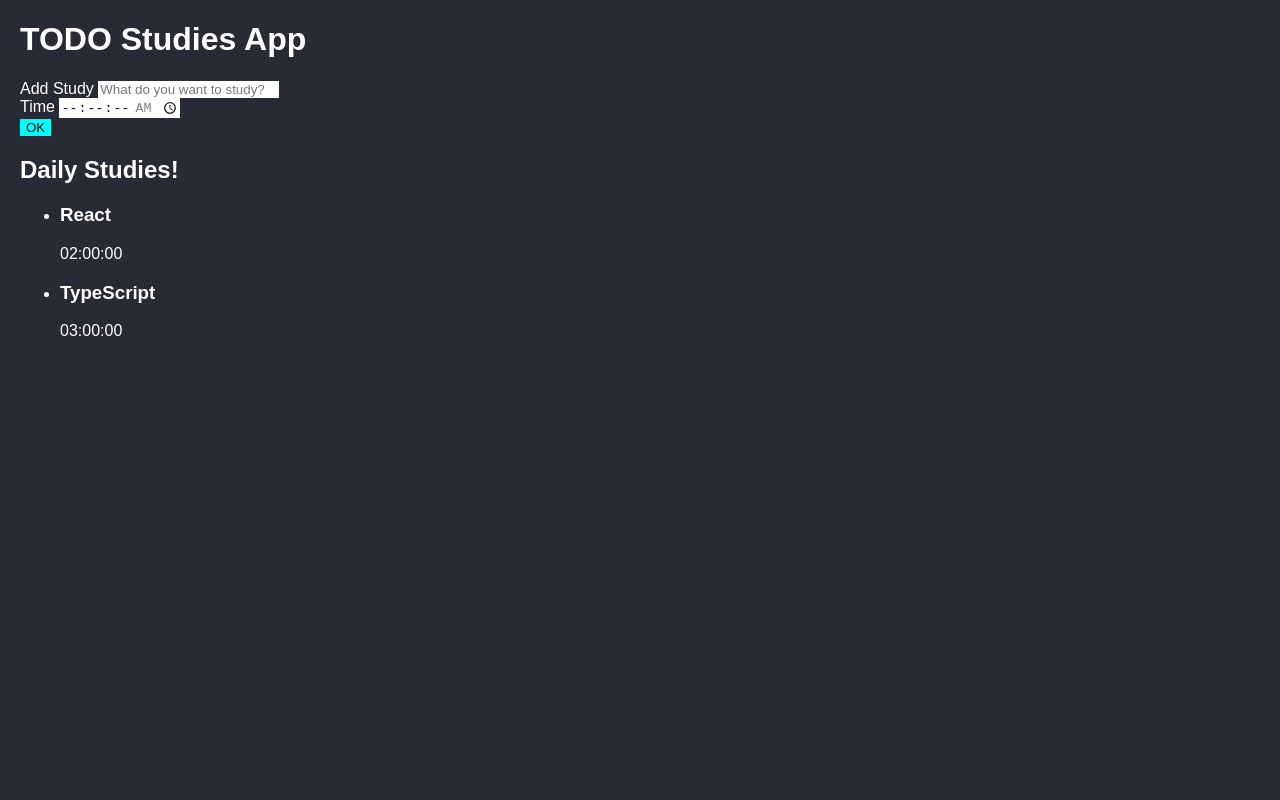
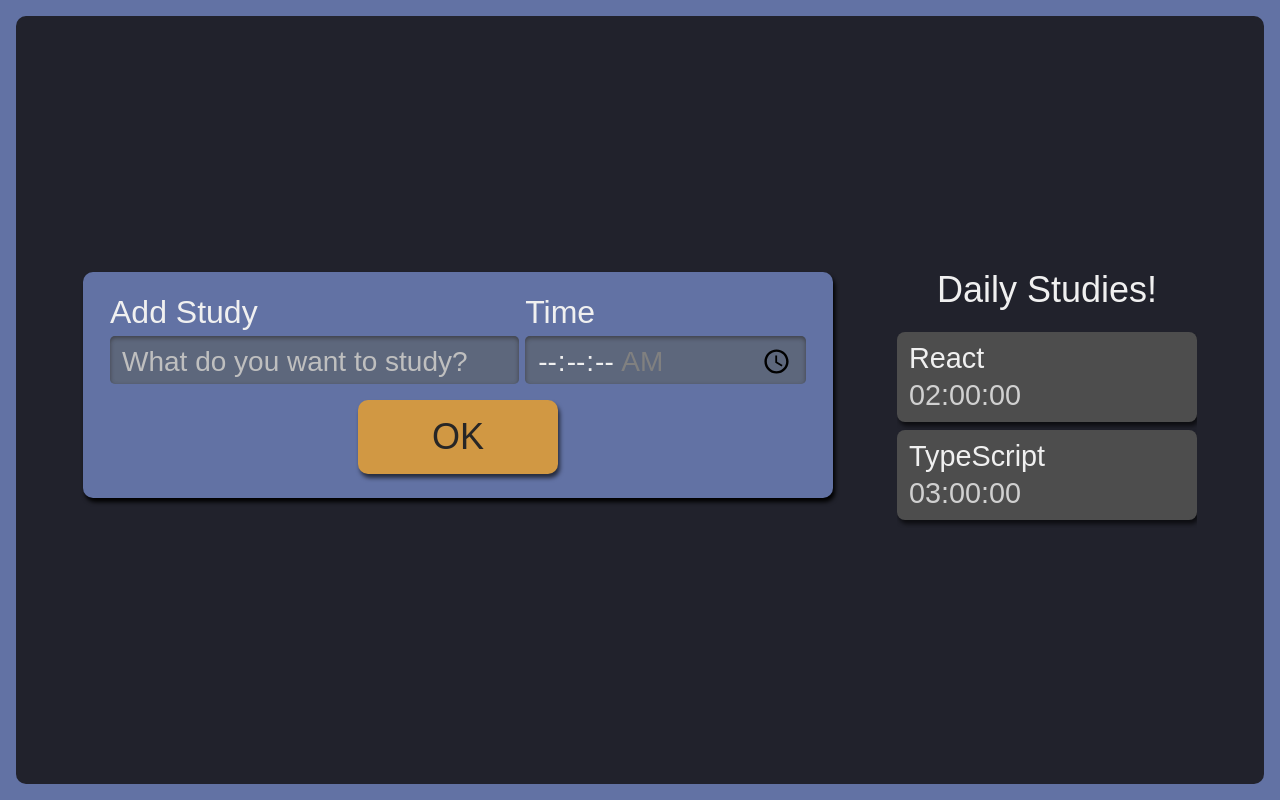
Before and after one commit to emiscode/react-typescript, a React (Create React App) app: page / in a window 1280 px wide. Built offline with nearby package versions, Linux system fonts and the light colour scheme.

Commit message:
Add styles

```diff
--- a/src/App.tsx
+++ /dev/null
@@ -1,14 +0,0 @@
-import Form from './components/Form';
-import List from './components/List';
-
-function App() {
-  return (
-    <div className="App">
-      <h1> TODO Studies App </h1>
-      <Form />
-      <List />
-    </div>
-  );
-}
-
-export default App;
--- a/src/components/Button/index.tsx
+++ b/src/components/Button/index.tsx
@@ -1,13 +1,10 @@
 import React from 'react';
+import './style.scss';
 
 class Button extends React.Component {
     render() {
         return (
-            <button style={{
-                backgroundColor: 'cyan'
-            }}>
-                OK
-            </button>
+            <button className='btn'>OK</button>
         )
     }
 }
--- /dev/null
+++ b/src/components/Button/style.scss
@@ -0,0 +1,25 @@
+.btn {
+  align-self: center;
+  background-color: #d19843;
+  border-radius: 10px;
+  box-shadow: 2px 4px 4px #0000009f;
+  color: #272626;
+  cursor: pointer;
+  font-size: 1.25rem;
+  padding: 16px;
+  width: 150px;
+
+  &:active {
+    background-color: #7ca6b7;
+    box-shadow: 2px 2px 4px #0000009f inset;
+  }
+}
+
+@media screen and (min-width: 1280px) {
+  .btn {
+    grid-column-start: span 2;
+    justify-self: center;
+    width: 200px;
+    font-size: 2.25rem;
+  }
+}
--- a/src/components/Form/index.tsx
+++ b/src/components/Form/index.tsx
@@ -1,11 +1,12 @@
 import React from 'react';
 import Button from '../Button';
+import './style.scss';
 
 class Form extends React.Component {
     render() {
         return (
-            <form>
-                <div>
+            <form className='addTask'>
+                <div className='inputContainer'>
                     <label htmlFor='task'> Add Study </label>
                     <input
                         type='text'
@@ -15,7 +16,7 @@
                         required
                     />
                 </div>
-                <div>
+                <div className='inputContainer'>
                     <label htmlFor='time'> Time </label>
                     <input
                         type='time'
--- /dev/null
+++ b/src/components/Form/style.scss
@@ -0,0 +1,61 @@
+.addTask {
+  display: flex;
+  flex-direction: column;
+  grid-area: new-task;
+  background-color: #6272a4;
+  border-radius: 10px;
+  box-shadow: 2px 4px 4px #000;
+  padding: 12px;
+
+  .inputContainer {
+    display: flex;
+    flex-direction: column;
+    width: 100%;
+    margin-bottom: 16px;
+
+    label {
+      margin-bottom: 8px;
+      font-size: 1.25rem;
+    }
+
+    input {
+      width: 100%;
+      padding: 8px 12px 4px;
+      box-sizing: border-box;
+      border: unset;
+      border-radius: 5px;
+      background-color: #5d677c;
+      box-shadow: 0px 2px 4px #2d2b2b9f inset;
+
+      &::placeholder {
+        color: #bfbfbf;
+      }
+    }
+  }
+
+  @media screen and (min-width: 1280px) {
+    flex-direction: row;
+    flex-wrap: wrap;
+    justify-content: space-around;
+    font-size: 2.25rem;
+    padding: 24px;
+    box-sizing: border-box;
+
+    .inputContainer {
+      width: calc(60% - 12px);
+
+      &:last-of-type {
+        width: 40%;
+      }
+
+      label {
+        font-size: 2rem;
+      }
+
+      input {
+        height: 100%;
+        font-size: 1.75rem;
+      }
+    }
+  }
+}
--- a/src/components/List/index.tsx
+++ b/src/components/List/index.tsx
@@ -1,4 +1,4 @@
-import React from 'react';
+import './style.scss';
 
 function List() {
     const tasks = [
@@ -13,11 +13,11 @@
     ];
 
     return (
-        <aside>
+        <aside className='listTasks'>
             <h2> Daily Studies! </h2>
             <ul>
                 {tasks.map((item, index) => (
-                    <li key={index}>
+                    <li key={index} className='item'>
                         <h3> {item.task} </h3>
                         <span> {item.time} </span>
                     </li>
--- /dev/null
+++ b/src/components/List/style.scss
@@ -0,0 +1,74 @@
+.listTasks {
+  grid-area: tasks;
+  height: 100%;
+
+  h2 {
+    font-size: 1.25rem;
+    margin-bottom: 12px;
+  }
+
+  ul {
+    max-height: 350px;
+    overflow-y: scroll;
+    scrollbar-width: thin;
+  }
+
+  @media screen and (min-width: 1280px) {
+    h2 {
+      text-align: center;
+      font-size: 2.25rem;
+      margin-bottom: 24px;
+    }
+
+    ul {
+      overflow: auto;
+      max-height: 500px;
+    }
+  }
+}
+
+.item {
+  background-color: #4d4d4d;
+  border-radius: 8px;
+  box-shadow: 2px 4px 4px #0000009f;
+  padding: 12px;
+  margin-bottom: 8px;
+  position: relative;
+  cursor: pointer;
+
+  h3 {
+    margin-bottom: 8px;
+    word-break: break-all;
+  }
+
+  span {
+    color: #d0d0d0;
+  }
+
+  @media screen and (min-width: 1280px) {
+    font-size: 1.8rem;
+  }
+}
+
+.itemSelected {
+  background-color: #292929;
+  box-shadow: 2px 4px 4px #0000009f inset;
+}
+
+.itemCompleted {
+  background-color: #566f42;
+  cursor: auto;
+
+  .completed {
+    display: block;
+    background-image: url("../../assets/img/check-mark.svg");
+    background-repeat: no-repeat;
+    background-size: 38px 38px;
+    position: absolute;
+    top: 50%;
+    right: 12px;
+    transform: translateY(-50%);
+    width: 42px;
+    height: 43px;
+  }
+}
--- a/src/index.css
+++ b/src/index.css
@@ -1,12 +1,100 @@
-* {
-  border: none;
+html, body, div, span, applet, object, iframe,
+h1, h2, h3, h4, h5, h6, p, blockquote, pre,
+a, abbr, acronym, address, big, cite, code,
+del, dfn, em, img, ins, kbd, q, s, samp,
+small, strike, strong, sub, sup, tt, var,
+b, u, i, center,
+dl, dt, dd, ol, ul, li,
+fieldset, form, label, legend,
+table, caption, tbody, tfoot, thead, tr, th, td,
+article, aside, canvas, details, embed,
+figure, figcaption, footer, header, hgroup,
+menu, nav, output, ruby, section, summary,
+time, mark, audio, video {
+	margin: 0;
+	padding: 0;
+	border: 0;
+	font-size: 100%;
+	font: inherit;
+	vertical-align: baseline;
+}
+/* HTML5 display-role reset for older browsers */
+article, aside, details, figcaption, figure,
+footer, header, hgroup, menu, nav, section {
+	display: block;
+}
+body {
+	line-height: 1;
+}
+ol, ul {
+	list-style: none;
+}
+blockquote, q {
+	quotes: none;
+}
+blockquote:before, blockquote:after,
+q:before, q:after {
+	content: '';
+	content: none;
+}
+table {
+	border-collapse: collapse;
+	border-spacing: 0;
 }
 
+
+input {
+	font-family: inherit;
+	font-size: inherit;
+	font-weight: inherit;
+	color: inherit;
+}
+
+button {
+	border: unset;
+	background-color: unset;
+	font-family: inherit;
+	font-size: inherit;
+	font-weight: inherit;
+	color: inherit;
+}
+
+@import url('https://fonts.googleapis.com/css2?family=Manjari&display=swap');
+
 body {
-  padding: 0;
-  margin: 20px;
-  border: none;
-  color: #fff;
-  background: #282a36;
-  font-family: sans-serif;
+	display: flex;
+	justify-content: center;
+	font-family: 'Manjari', sans-serif;
+	color: #F0F0F0;
+	background-color: #6272a4;
+	height: 100%;
+	width: 100%;
+	padding: 16px;
+	box-sizing: border-box;
 }
+
+#root {
+	width: 100%;
+}
+
+::-webkit-scrollbar {
+	width: 8px;
+}
+
+::-webkit-scrollbar-track {
+	background: unset;
+}
+
+::-webkit-scrollbar-thumb {
+	border-radius: 4px;
+	background: #888;
+}
+
+::-webkit-scrollbar-thumb:hover {
+	background: #555;
+}
+
+.mainTitle {
+  font-size: 32px;
+  text-align: center;
+}
--- a/src/index.tsx
+++ b/src/index.tsx
@@ -1,7 +1,7 @@
 import React from 'react';
 import ReactDOM from 'react-dom/client';
 import './index.css';
-import App from './App';
+import App from './pages/App';
 
 const root = ReactDOM.createRoot(
   document.getElementById('root') as HTMLElement
--- /dev/null
+++ b/src/pages/App.tsx
@@ -0,0 +1,17 @@
+import Form from '../components/Form';
+import List from '../components/List';
+import './style.scss';
+
+function App() {
+  return (
+    <div className="mainContainer">
+
+      <div className='AppStyle'>
+        <Form />
+        <List />
+      </div>
+    </div>
+  );
+}
+
+export default App;
--- /dev/null
+++ b/src/pages/style.scss
@@ -0,0 +1,28 @@
+.AppStyle {
+  display: grid;
+  grid-template-rows: min-content min-content auto;
+  grid-template-areas:
+    "new-task"
+    "timer"
+    "tasks";
+  row-gap: 24px;
+  min-width: 320px;
+  min-height: calc(100vh - 32px);
+  width: 100%;
+  padding: 32px;
+  box-sizing: border-box;
+  border-radius: 10px;
+  background-color: #21222c;
+
+  @media screen and (min-width: 1280px) {
+    grid-template-areas:
+      "new-task tasks"
+      "timer tasks";
+    column-gap: 64px;
+    grid-template-rows: min-content min-content;
+    grid-template-columns: 750px 300px;
+    justify-content: center;
+    align-content: center;
+    padding: 64px;
+  }
+}
```
Also changed, not shown: src/assets/img/check-mark.svg (added).
